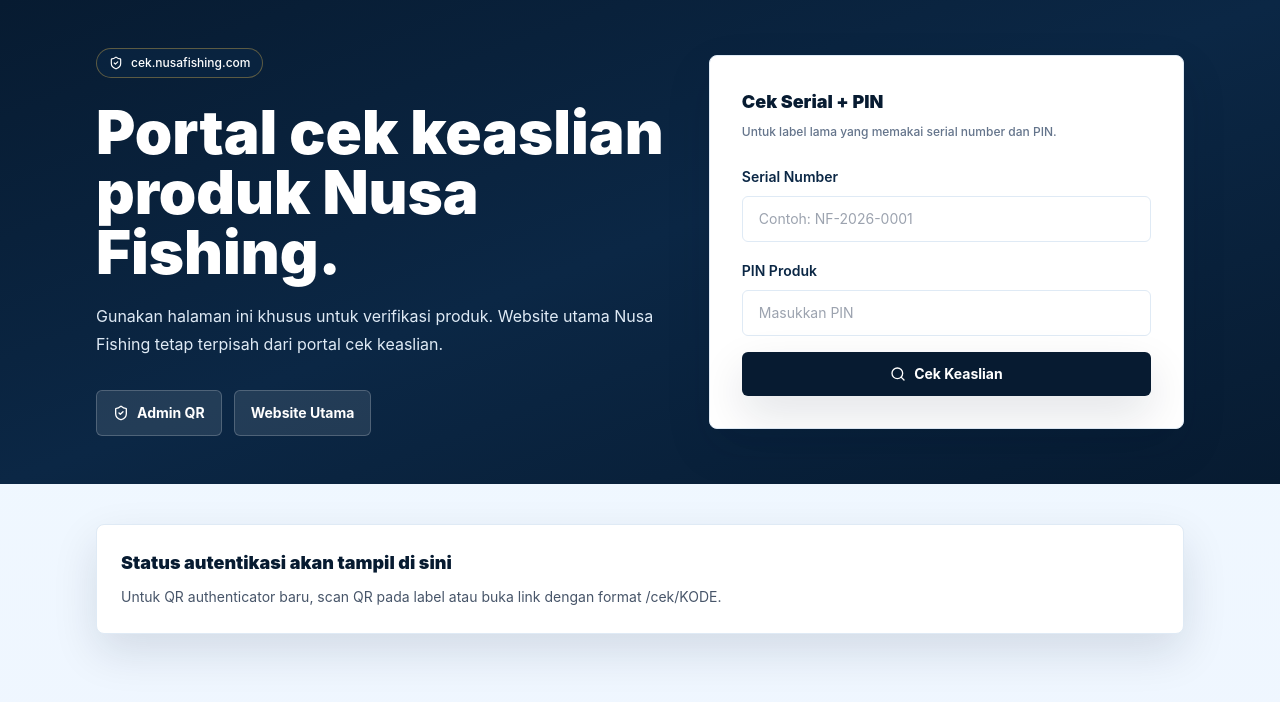
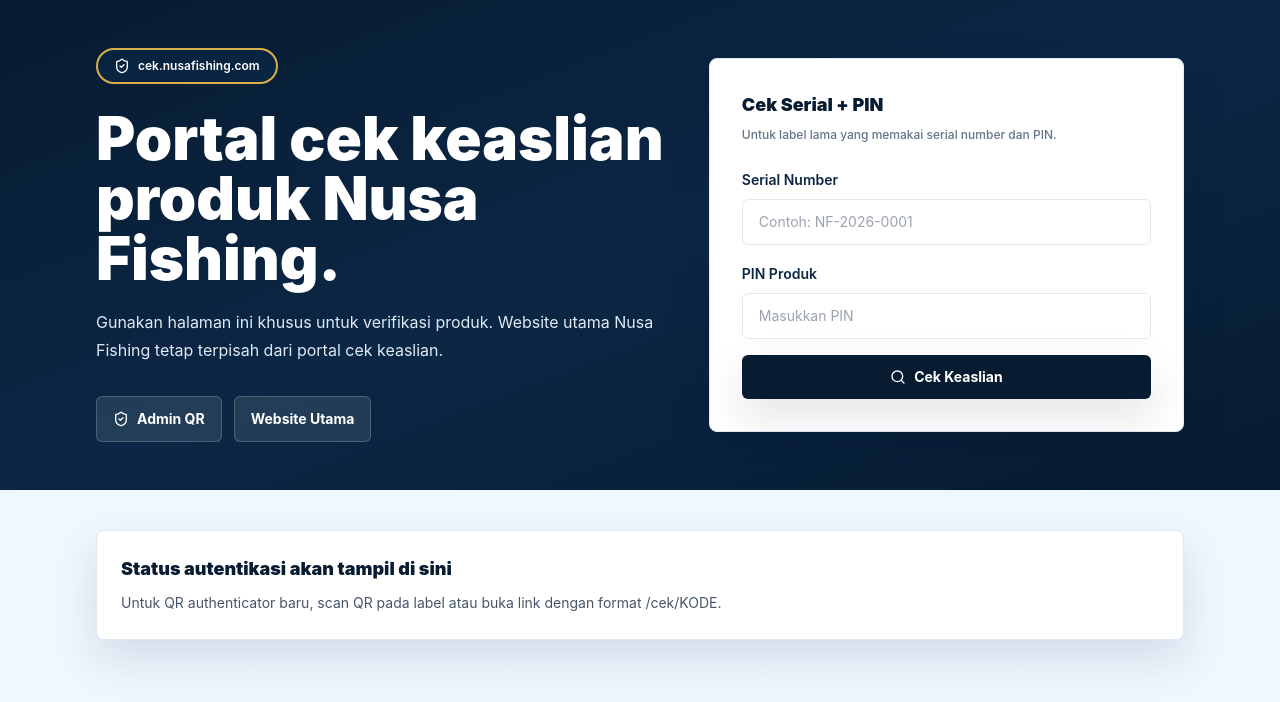
Before and after one commit to sampriatna/nf-authentic-check, a Next.js app: page / in a window 1280 px wide. Shown: the top 702 px of the page. Built offline with nearby package versions, Linux system fonts and the light colour scheme.

Commit message:
feat: update PublicChecker component styling and icon size

```diff
--- a/components/PublicChecker.tsx
+++ b/components/PublicChecker.tsx
@@ -18,8 +18,8 @@
       <section className="bg-gradient-to-br from-navy-900 via-navy-800 to-navy-900 text-white">
         <div className="mx-auto grid min-h-[48vh] max-w-6xl gap-8 px-5 py-12 md:grid-cols-[1.1fr_0.9fr] md:items-center md:px-8">
           <div>
-            <div className="mb-6 inline-flex items-center gap-2 rounded-full border border-gold-400/40 bg-navy-800/60 px-3 py-1.5 text-xs font-medium text-gold-300">
-              <ShieldCheck className="h-3.5 w-3.5" />
+            <div className="mb-6 inline-flex items-center gap-2 rounded-full border-2 border-gold-400 bg-navy-800/70 px-4 py-2 text-xs font-semibold text-gold-300">
+              <ShieldCheck className="h-4 w-4" />
               cek.nusafishing.com
             </div>
             <h1 className="max-w-3xl text-4xl font-black leading-tight md:text-5xl lg:text-6xl">
```
